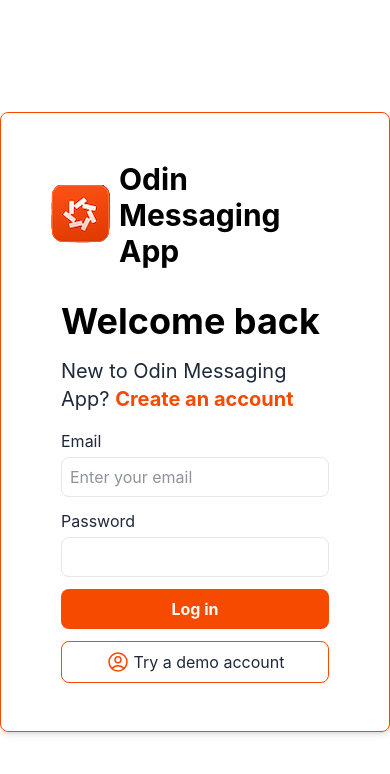
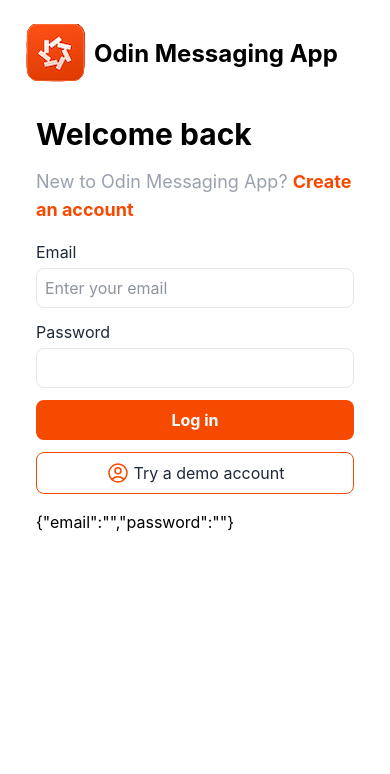
Before and after one commit to ZTanvir/message-app, a React (Vite) app in the folder client/: page /login in a window 390 px wide. Shown: the top 774 px of the page. Built offline with nearby package versions, Linux system fonts and the light colour scheme.

Commit message:
Change Layout header ,padding and form title text style

```diff
--- a/client/package.json
+++ b/client/package.json
@@ -15,7 +15,8 @@
     "react": "^19.2.7",
     "react-dom": "^19.2.7",
     "react-router": "^8.3.0",
-    "tailwindcss": "^4.3.3"
+    "tailwindcss": "^4.3.3",
+    "zod": "^4.4.3"
   },
   "devDependencies": {
     "@eslint/js": "^10.0.1",
--- a/client/src/layouts/AuthLayout.tsx
+++ b/client/src/layouts/AuthLayout.tsx
@@ -4,11 +4,11 @@
 
 export default function AuthLayout() {
   return (
-    <main className="flex min-h-screen justify-center lg:justify-start">
-      <section className="self-center rounded-lg border border-orange-600 p-12 shadow-md lg:min-w-1/3 lg:border-0 lg:py-0 lg:shadow-none">
-        <h1 className="mb-8 flex items-center gap-x-2 font-bold">
+    <main className="flex min-h-screen justify-center px-2 lg:justify-start lg:px-0">
+      <section className="rounded-lg p-4 md:self-center md:border md:border-orange-600 md:p-12 md:shadow-md lg:min-w-1/3 lg:border-0 lg:py-0 lg:shadow-none">
+        <h1 className="mt-2 mb-8 flex items-center gap-x-2 text-2xl font-bold md:text-3xl">
           <img src={logoImg} alt="logo" />
-          <span className="text-3xl">Odin Messaging App</span>
+          <span>Odin Messaging App</span>
         </h1>
         {/* render SignUp or Login component */}
         <Outlet />
--- a/client/src/pages/auth/component/login.tsx
+++ b/client/src/pages/auth/component/login.tsx
@@ -1,17 +1,29 @@
 import { UserCircleIcon } from "@heroicons/react/24/outline";
+import { useState } from "react";
 import { Link } from "react-router";
 
 export default function Login() {
+  const [loginFormValues, setLoginFormValues] = useState({
+    email: "",
+    password: "",
+  });
+  const handleLoginSubmit = (event: React.SubmitEvent<HTMLFormElement>) => {
+    event.preventDefault();
+  };
   return (
     <section className="space-y-4 px-3">
-      <h2 className="text-4xl font-bold">Welcome back</h2>
-      <p className="text-xl text-gray-800">
+      <h2 className="text-3xl font-bold md:text-4xl">Welcome back</h2>
+      <p className="text-lg text-gray-400 md:text-xl">
         New to Odin Messaging App?{" "}
         <Link className="font-bold text-orange-600" to={"/signup"}>
           Create an account
         </Link>
       </p>
-      <form id="loginForm" className="flex flex-col gap-y-3 text-gray-800">
+      <form
+        onSubmit={handleLoginSubmit}
+        id="loginForm"
+        className="flex flex-col gap-y-3 text-gray-800"
+      >
         <div className="flex flex-col gap-y-1">
           <label htmlFor="email">Email</label>
           <input
@@ -21,6 +33,13 @@
             id="email"
             placeholder="Enter your email"
             autoComplete="email"
+            value={loginFormValues.email}
+            onChange={(e) =>
+              setLoginFormValues((prev) => ({
+                ...prev,
+                email: e.target.value,
+              }))
+            }
           />
         </div>
         <div className="flex flex-col gap-y-1">
@@ -30,6 +49,13 @@
             type="password"
             name="password"
             id="password"
+            value={loginFormValues.password}
+            onChange={(e) =>
+              setLoginFormValues((prev) => ({
+                ...prev,
+                password: e.target.value,
+              }))
+            }
           />
         </div>
         <button
@@ -46,6 +72,7 @@
           <span>Try a demo account</span>
         </button>
       </form>
+      <p>{JSON.stringify(loginFormValues)}</p>
     </section>
   );
 }
--- a/client/src/pages/auth/component/signUp.tsx
+++ b/client/src/pages/auth/component/signUp.tsx
@@ -3,8 +3,8 @@
 export default function SignUp() {
   return (
     <form id="signUpForm" className="flex flex-col gap-y-3 text-gray-800">
-      <h2 className="text-4xl font-bold">Sign up</h2>
-      <p className="text-xl text-gray-800">
+      <h2 className="text-3xl font-bold md:text-4xl">Sign up</h2>
+      <p className="text-lg text-gray-400 md:text-xl">
         Already have an account?{" "}
         <Link className="font-bold text-orange-600" to={"/login"}>
           Login
--- /dev/null
+++ b/client/src/utils/schemas/validators.ts
@@ -0,0 +1,6 @@
+import * as z from "zod";
+
+export const LoginData = z.object({
+  email: z.email(),
+  password: z.string().min(8),
+});
```
Also changed, not shown: 1 other file (tests, documents, lock files or other folders).
